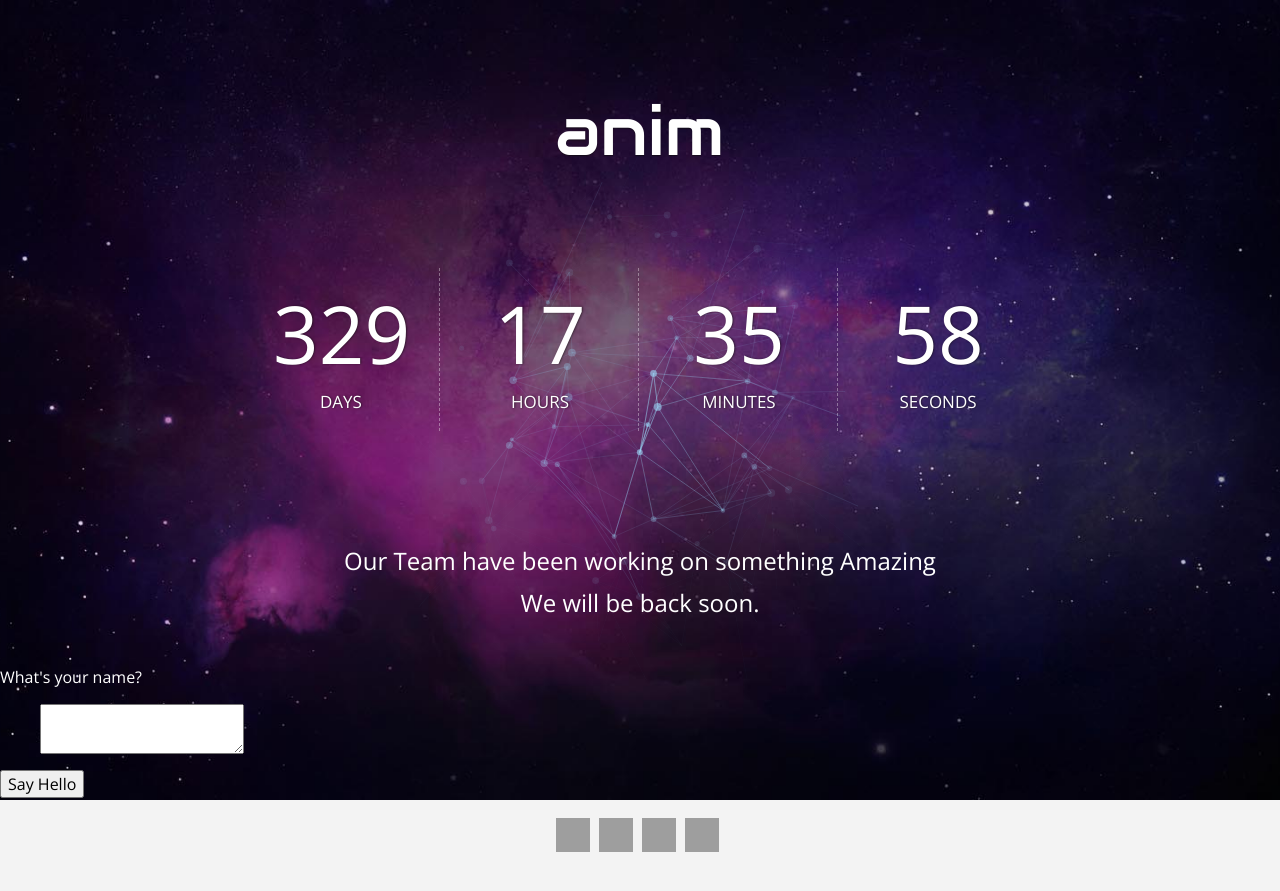
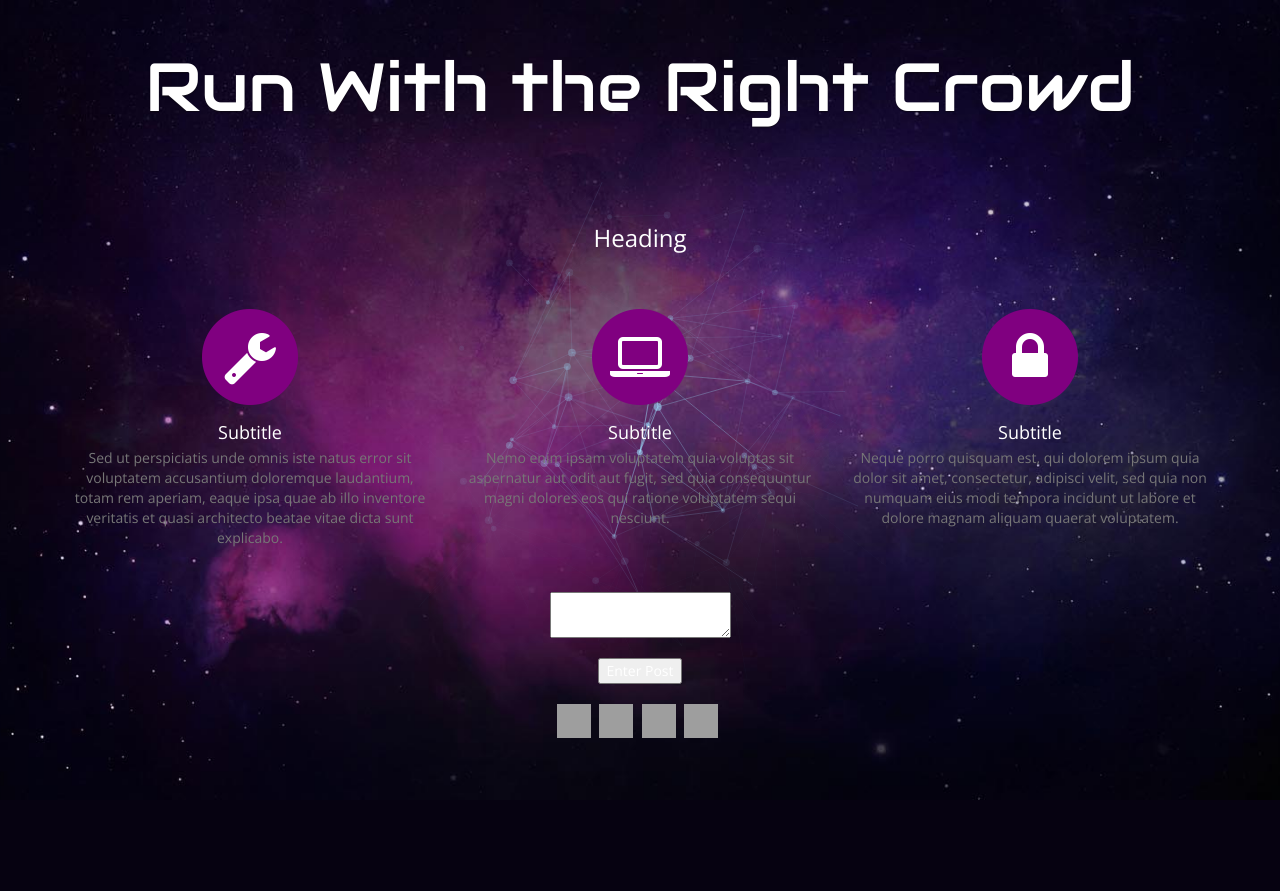
Before and after one commit to x253yang/QHacks, a Flask app: page / in a window 1280 px wide. After the commit the page ends 800 px from the top, so only its background shows below. Run offline with Flask 2, Linux system fonts and the light colour scheme; some libraries are stand-ins or nearby versions; grey boxes are pictures that could not be loaded.

Commit message:
Updated interface

```diff
--- a/templates/index.html
+++ b/templates/index.html
@@ -8,6 +8,15 @@
 		<link rel="shortcut icon" href="../favicon.ico">
 		<link href="{{ url_for('static', filename='css/normalize.css') }}" rel="stylesheet">
 		<link href='http://fonts.googleapis.com/css?family=Raleway:200,400,800' rel='stylesheet' type='text/css'>
+		<link rel="stylesheet" href="http://maxcdn.bootstrapcdn.com/font-awesome/4.3.0/css/font-awesome.min.css">
+		<!-- Latest compiled and minified CSS -->
+<link rel="stylesheet" href="https://maxcdn.bootstrapcdn.com/bootstrap/3.3.7/css/bootstrap.min.css">
+
+<!-- jQuery library -->
+<script src="https://ajax.googleapis.com/ajax/libs/jquery/3.1.1/jquery.min.js"></script>
+
+<!-- Latest compiled JavaScript -->
+<script src="https://maxcdn.bootstrapcdn.com/bootstrap/3.3.7/js/bootstrap.min.js"></script>
 		<!--[if IE]>
 		<script src="http://html5shiv.googlecode.com/svn/trunk/html5.js"></script>
 		<![endif]-->
@@ -23,21 +32,57 @@
     <div class="top-wrapper">
       <div id="header">
         <div class="wrapper">
-	<h1><a href="#" class="logo">anim</a></h1>
+	  <h1>Run With the Right Crowd</h1>
 	</div>
       </div>
-<div class="countdown styled"></div>
+    </div>
+
+ <section id="services">
+        <div class="container">
+            <div class="row">
+                <div class="col-lg-12 text-center">
+                    <h2 class="section-heading">Heading</h2>
+                </div>
+            </div>
+            <div class="row text-center">
+                <div class="col-md-4">
+                    <span class="fa-stack fa-4x">
+                        <i class="fa fa-circle fa-stack-2x text-primary" style="color:purple;"></i>
+                        <i class="fa fa-wrench fa-stack-1x fa-inverse"></i>
+                    </span>
+                    <h4 class="subtitle">Subtitle</h4>
+                    <p class="text-muted">Sed ut perspiciatis unde omnis iste natus error sit voluptatem accusantium doloremque laudantium, totam rem aperiam, eaque ipsa quae ab illo inventore veritatis et quasi architecto beatae vitae dicta sunt explicabo.</p>
+                </div>
+                <div class="col-md-4">
+                    <span class="fa-stack fa-4x">
+                        <i class="fa fa-circle fa-stack-2x text-primary" style="color:purple;"></i>
+                        <i class="fa fa-laptop fa-stack-1x fa-inverse"></i>
+                    </span>
+                    <h4 class="subtitle">Subtitle</h4>
+                    <p class="text-muted">Nemo enim ipsam voluptatem quia voluptas sit aspernatur aut odit aut fugit, sed quia consequuntur magni dolores eos qui ratione voluptatem sequi nesciunt.</p>
+                </div>
+                <div class="col-md-4">
+                    <span class="fa-stack fa-4x">
+                        <i class="fa fa-circle fa-stack-2x text-primary" style="color:purple;"></i>
+                        <i class="fa fa-lock fa-stack-1x fa-inverse"></i>
+                    </span>
+                    <h4 class="subtitle">Subtitle</h4>
+                    <p class="text-muted">Neque porro quisquam est, qui dolorem ipsum quia dolor sit amet, consectetur, adipisci velit, sed quia non numquam eius modi tempora incidunt ut labore et dolore magnam aliquam quaerat voluptatem.</p>
+                </div>
+
+
 
             </div>
-<div class="bottom-wrapper">
-<h2 class="intro">Our Team have been working on something Amazing <br/>We will be back soon.</h2>
+        </div>
+    </section>
+
+    <div class="bottom-wrapper" style="text-align:center;">
     {% from "_formhelpers.html" import render_field %}
-<div>What's your name?</div>
         <form method=post action="/hello">
 	<dl>
-		{{ render_field(form.sayhello) }}
+  	  {{form.sayhello(class="postInput")}}
 	</dl>
-	<input type=submit value='Say Hello' name='submit_btn'>
+	<input type=submit value='Enter Post' id="postButton" name='submit_btn'>
         </form>
 	<div id="socialIcons">
 	  <ul>
```
Lines whose indentation alone changed are shown as unchanged.
